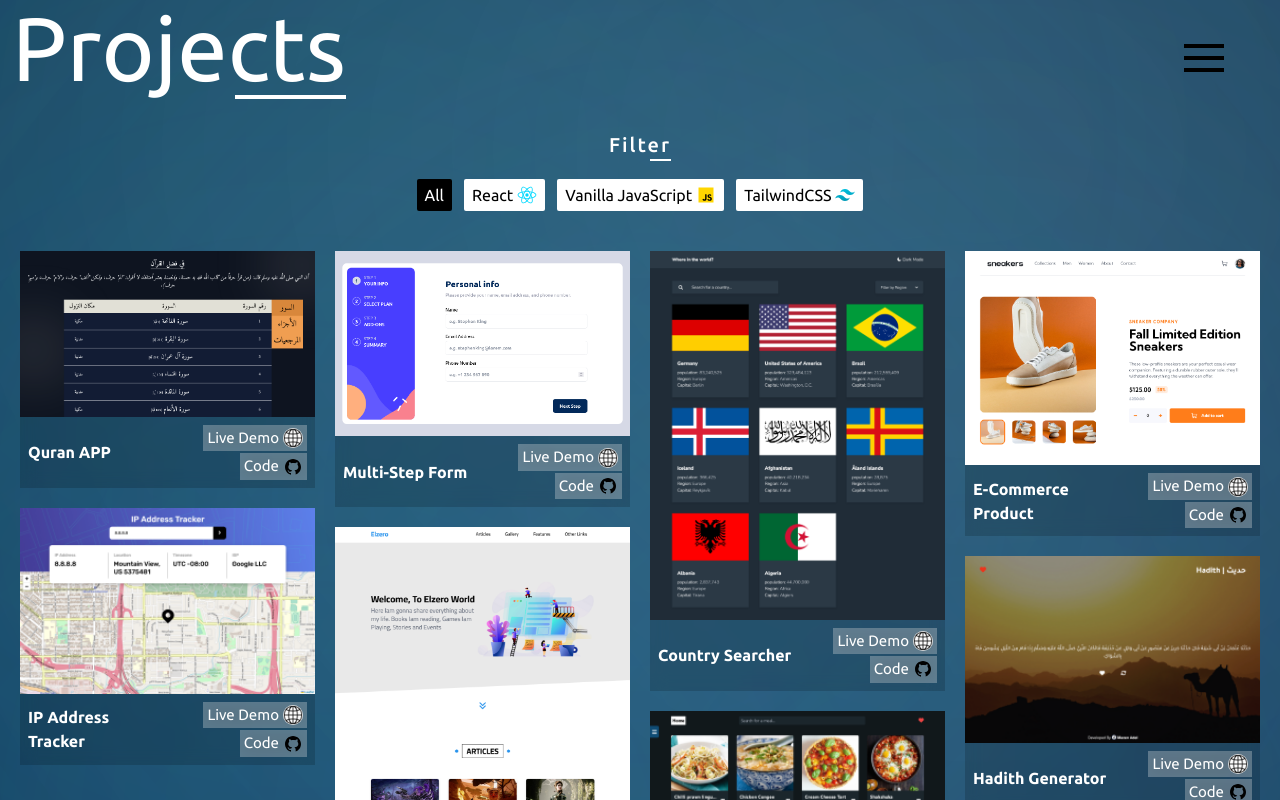
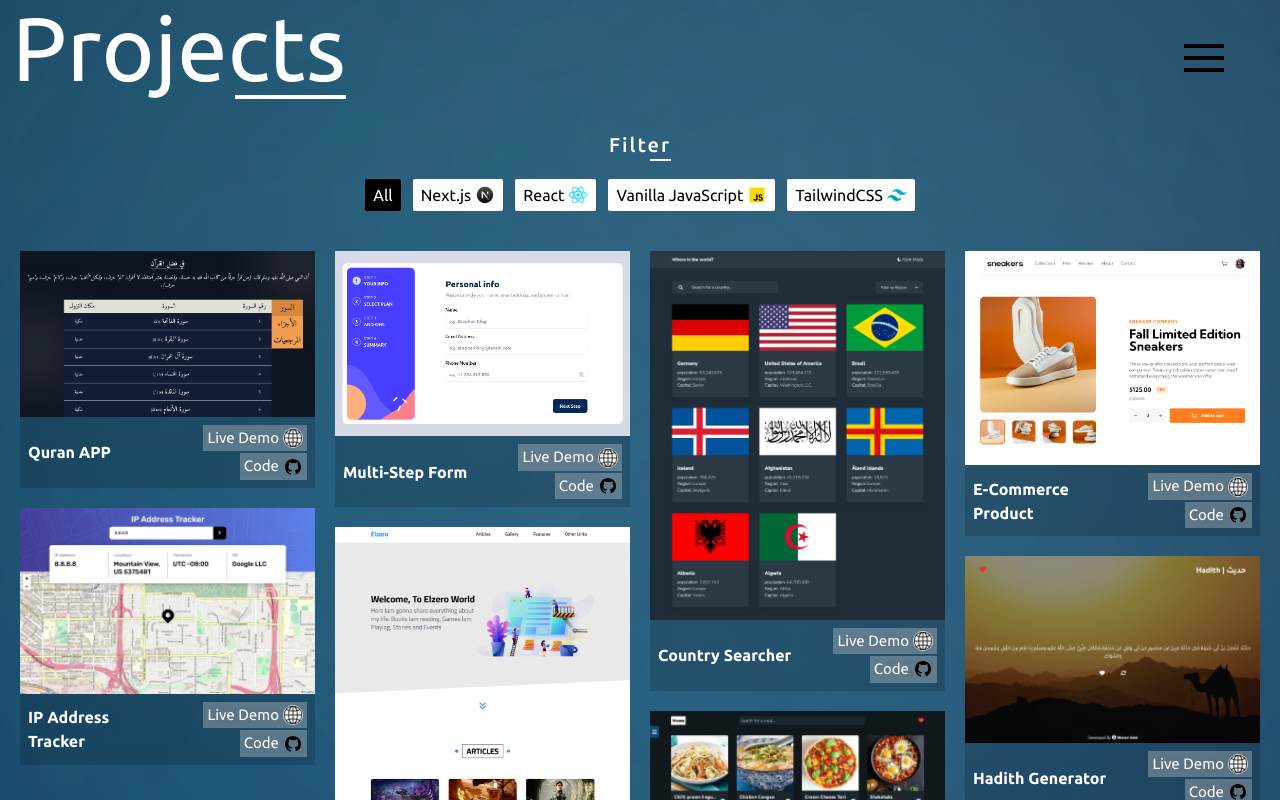
Before and after one commit to MazenAdel1/Mazen-Adel, a React (Vite) app: page /Mazen-Adel/projects in a window 1280 px wide. Shown: the top 800 px of the page. Built offline with nearby package versions, Linux system fonts and the light colour scheme.

Commit message:
add Next.js filter button & update country searcher project

```diff
--- a/src/pages/Projects.tsx
+++ b/src/pages/Projects.tsx
@@ -12,6 +12,7 @@ import countrySearcherImg from "../imgs/thumbnails/country-searcher.png";
 import quranAppImg from "../imgs/thumbnails/quran-app.png";
 import recipeAppImg from "../imgs/thumbnails/recipe-app.png";
 
+import nextjsIcon from "../imgs/icons/nextjs.svg";
 import reactIcon from "../imgs/icons/react.svg";
 import jsIcon from "../imgs/icons/js.svg";
 import tailwindIcon from "../imgs/icons/tailwindcss.svg";
@@ -24,6 +25,7 @@ import Masonry, { ResponsiveMasonry } from "react-responsive-masonry";
 export default function Projects() {
   const [categories, setCategories] = useState([
     { title: "All", active: true },
+    { title: "Next.js", active: false, icon: nextjsIcon },
     { title: "React", active: false, icon: reactIcon },
     { title: "Vanilla JavaScript", active: false, icon: jsIcon },
     { title: "TailwindCSS", active: false, icon: tailwindIcon },
@@ -85,7 +87,7 @@ export default function Projects() {
         <span className="relative text-xl font-medium tracking-widest text-white after:absolute after:right-0 after:top-full after:h-0.5 after:w-1/3 after:bg-white after:content-['']">
           Filter
         </span>
-        <div className="flex w-full flex-wrap justify-center gap-3">
+        <div className="flex w-full flex-wrap justify-center gap-3 px-2">
           {categories.map((category) => (
             <button
               key={category.title}
```
